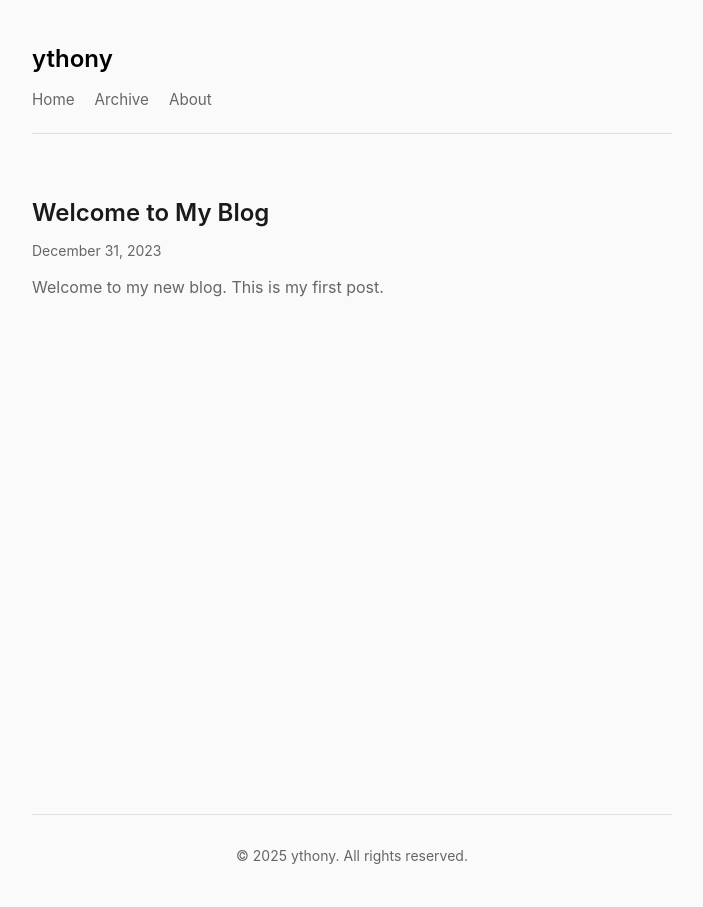
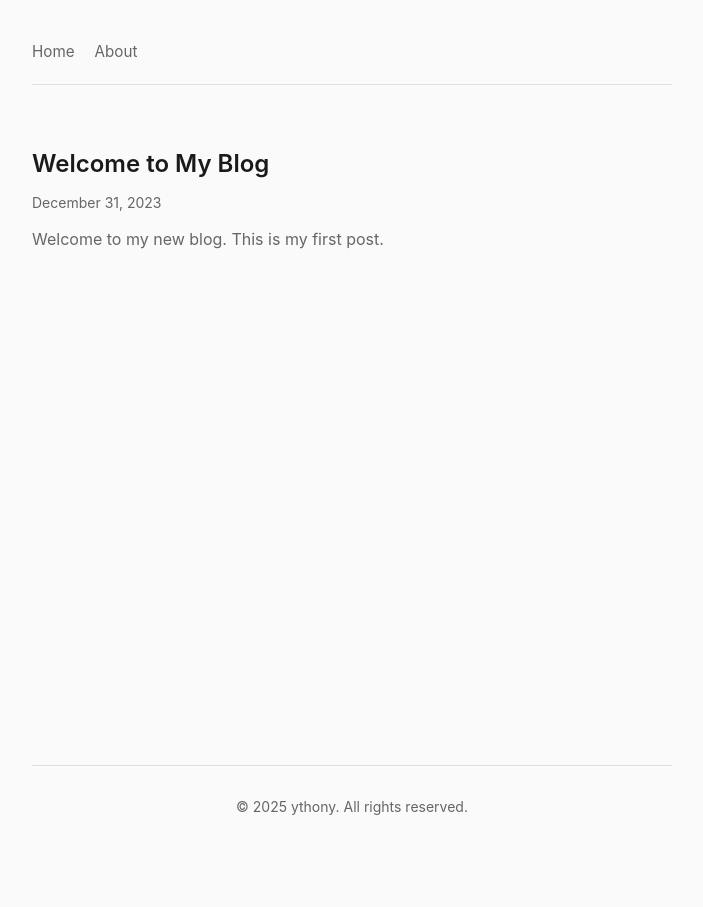
Before and after one commit to c-woojin/c-woojin.github.io, a Jekyll site: the page built from index.html, in a window 1280 px wide. Shown: the whole page, without its empty margins (288-991 px from the left). Built offline with Jekyll 4.4.1, drawn with Linux system fonts in a browser that asks for light colours; the list of posts is cut into pages by our own code.

Commit message:
feat: simplify navigation and add pagination
Streamlined site navigation by removing site title from header and
eliminating redundant Archive page. Implemented pagination on home
page with Previous/Next controls showing 10 posts per page.

- Remove site title display from default layout
- Remove Archive page and navigation link
- Add Jekyll pagination to index page
- Add pagination navigation with Previous/Next buttons
- Add CSS styles for pagination controls

```diff
--- a/_layouts/default.html
+++ b/_layouts/default.html
@@ -12,12 +12,8 @@
 <body>
     <div class="container">
         <header class="site-header">
-            <h1 class="site-title">
-                <a href="{{ '/' | relative_url }}">{{ site.title }}</a>
-            </h1>
             <nav class="site-nav">
                 <a href="{{ '/' | relative_url }}">Home</a>
-                <a href="{{ '/archive' | relative_url }}">Archive</a>
                 <a href="{{ '/about' | relative_url }}">About</a>
             </nav>
         </header>
--- a/assets/css/style.css
+++ b/assets/css/style.css
@@ -41,17 +41,6 @@
     margin-bottom: 60px;
     padding-bottom: 20px;
     border-bottom: 1px solid var(--color-border);
-}
-
-.site-title {
-    font-size: 1.5rem;
-    font-weight: 600;
-    margin-bottom: 10px;
-}
-
-.site-title a {
-    color: var(--color-accent);
-    text-decoration: none;
 }
 
 .site-nav {
@@ -275,6 +264,37 @@
     text-align: right;
 }
 
+/* Pagination */
+.pagination {
+    margin-top: 60px;
+    padding-top: 30px;
+    border-top: 1px solid var(--color-border);
+    display: flex;
+    justify-content: space-between;
+    align-items: center;
+    gap: 20px;
+}
+
+.pagination a {
+    color: var(--color-text);
+    text-decoration: none;
+    transition: color 0.2s ease;
+}
+
+.pagination a:hover {
+    color: var(--color-text-light);
+}
+
+.pagination .disabled {
+    color: var(--color-border);
+    cursor: not-allowed;
+}
+
+.pagination-info {
+    color: var(--color-text-light);
+    font-size: 0.875rem;
+}
+
 /* Footer */
 .site-footer {
     margin-top: 80px;
--- a/index.html
+++ b/index.html
@@ -1,12 +1,13 @@
 ---
 layout: default
 title: Home
+paginate: true
 ---
 
 <div class="home">
-    {% if site.posts.size > 0 %}
+    {% if paginator.posts.size > 0 %}
     <ul class="post-list">
-        {% for post in site.posts %}
+        {% for post in paginator.posts %}
         <li class="post-list-item">
             <h2 class="post-list-title">
                 <a href="{{ post.url | relative_url }}">{{ post.title }}</a>
@@ -20,6 +21,24 @@
         </li>
         {% endfor %}
     </ul>
+
+    {% if paginator.total_pages > 1 %}
+    <nav class="pagination">
+        {% if paginator.previous_page %}
+        <a href="{{ paginator.previous_page_path | relative_url }}" class="pagination-prev">← Previous</a>
+        {% else %}
+        <span class="pagination-prev disabled">← Previous</span>
+        {% endif %}
+
+        <span class="pagination-info">Page {{ paginator.page }} of {{ paginator.total_pages }}</span>
+
+        {% if paginator.next_page %}
+        <a href="{{ paginator.next_page_path | relative_url }}" class="pagination-next">Next →</a>
+        {% else %}
+        <span class="pagination-next disabled">Next →</span>
+        {% endif %}
+    </nav>
+    {% endif %}
     {% else %}
     <p>No posts yet.</p>
     {% endif %}
```
Also changed, not shown: archive.html (deleted, +0 -20 lines).
